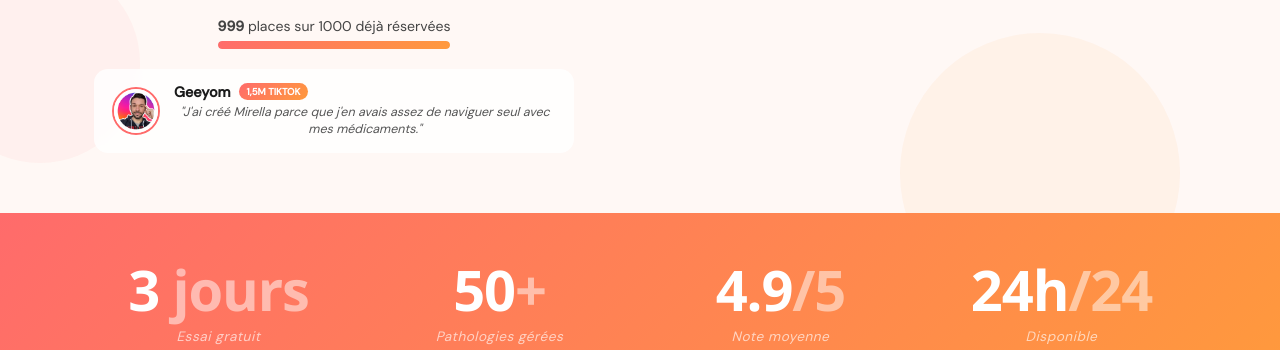
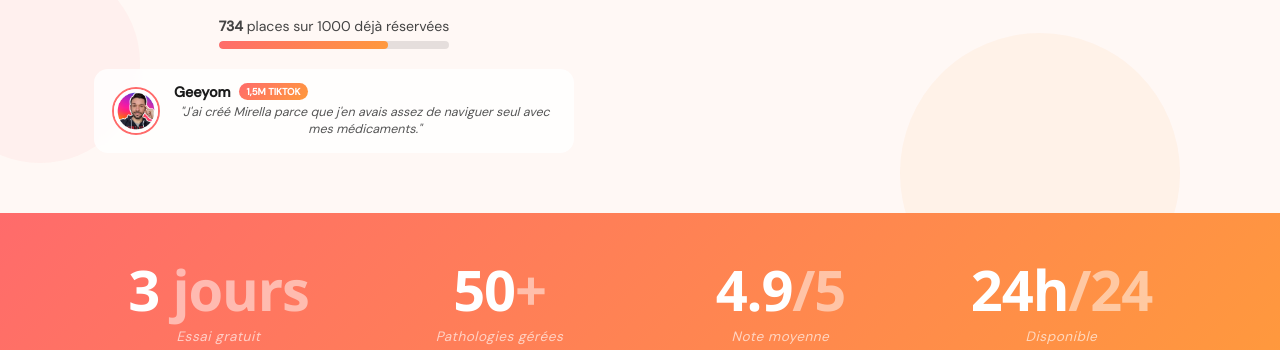
Before and after one commit to avelia-ai/nutricare-frontend, a website: page preinscription.html in a window 1280 px wide. Shown: the part 696-1046 px from the top of the page. Drawn offline with nearby package versions, Linux system fonts and the light colour scheme.

Commit message:
fix: compteur reset à 735 depuis maintenant

```diff
--- a/preinscription.html
+++ b/preinscription.html
@@ -1017,7 +1017,7 @@ setInterval(updateCountdown, 1000);
 
 // Compteur inscrits — date de référence fixe commune à tous
 (function() {
-  var REF_DATE = 1779291074915;
+  var REF_DATE = 1779808303323;
   var BASE = 735;
   var INTERVAL_MS = 5 * 60 * 1000;
   function updateSpots() {
```
